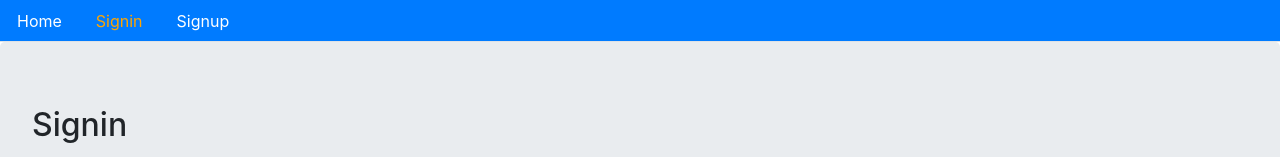
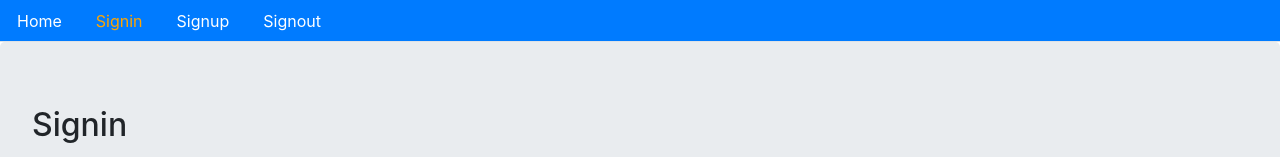
Before and after one commit to kaollie74/ecommerce, a React (Create React App) app: page /signin in a window 1280 px wide. Shown: the top 157 px of the page. Built offline with nearby package versions, Linux system fonts and the light colour scheme.

Commit message:
created method in auth/index.js where Axios will request the user to signout and the menu will redirect the page

```diff
--- a/src/auth/index.js
+++ b/src/auth/index.js
@@ -51,6 +51,10 @@
 
 } // END signUp
 
+// method will store data from DB locally on browser
+// check if window is not "undefined"
+// if true  store data as "jwt" by using setItem() method.
+// the run callback method which will set local state in "Signin.js" component.
 export const authenticate = (data, callBack) => {
 
   if( typeof window !== "undefined"){
@@ -62,3 +66,18 @@
     callBack();
   }
 }
+
+export const signout = (callBack) => {
+
+  if( typeof window !== "undefined") {
+    localStorage.removeItem("jwt");
+    callBack()
+  }
+  return Axios.get("/api/signout")
+  .then( response => {
+    console.log("signout", response.data);
+  })
+  .catch(error => {
+    console.log(error);
+  })
+}
--- a/src/core/Menu.js
+++ b/src/core/Menu.js
@@ -1,9 +1,10 @@
 import React from 'react';
 
 import { Link, withRouter } from 'react-router-dom';
+import { signout } from "../auth/index"
 
 // history will be the actual browser path
-// path will be the
+// path will be the what we assign it to.
 const isActive = (history, path) => {
   if (history.location.pathname === path) {
     return { color: "orange" }
@@ -38,6 +39,18 @@
           </Link>
         </li>
 
+        <li className="nav-item">
+          <span
+            className="nav-link"
+            style={{ cursor: "pointer", color: "white" }}
+            onClick={() => signout( () => {
+              history.push("/")
+            })}>
+
+            Signout
+          </span>
+        </li>
+
       </ul>
 
     </div>
```
